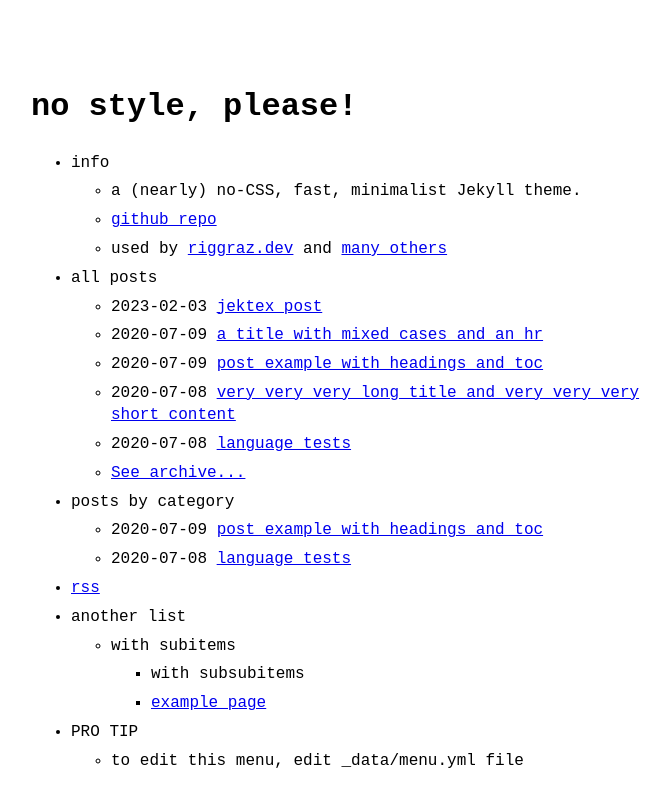
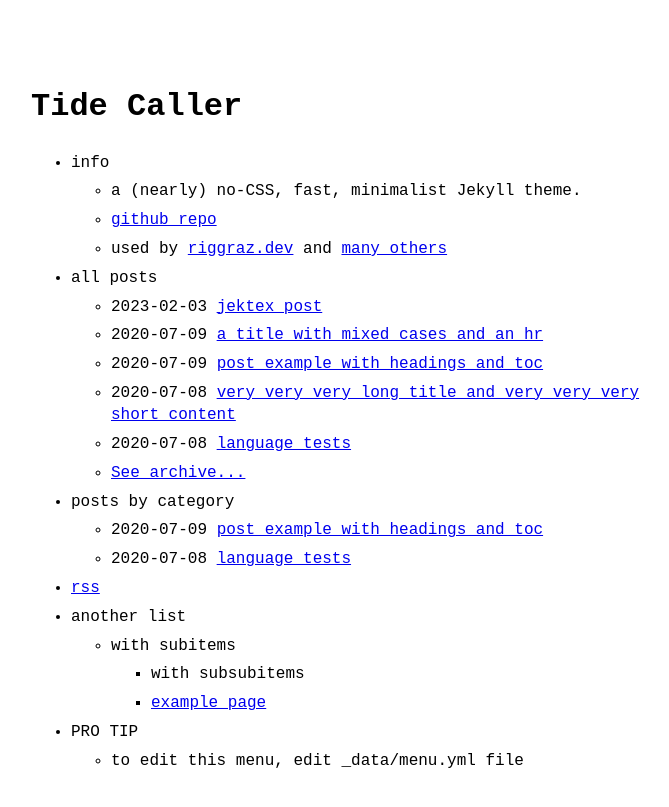
Before and after one commit to majogitka/majogitka.github.io, a Jekyll site: the page built from index.md, in a window 1280 px wide. Shown: the top 807 px of the page, without its empty margins (289-958 px from the left). Built offline with Jekyll 4.4.1, drawn with Linux system fonts in a browser that asks for light colours.

Commit message:
Update _config.yml

```diff
--- a/_config.yml
+++ b/_config.yml
@@ -1,7 +1,7 @@
-title: no style, please! # name of the site
-author: Riccardo Graziosi # name of site's author
-email: riccardo.graziosi97@gmail.com # email of site's author
-url: https://riggraz.dev # root address of the site
+title: Tide Caller  # name of the site
+author: Suminm Lee  # name of site's author
+email: slee@hfk-bremen.de  # email of site's author
+url: https://majogitka.github.io  # root address of the site
 baseurl: "/no-style-please" # subpath of the site, e.g. "/blog" (leave it blank "" if you're site shouldn't use a subpath)
 description: > # description of the site (multiple lines allowed)
   A (nearly) no-CSS, fast, minimalist Jekyll theme.
```
